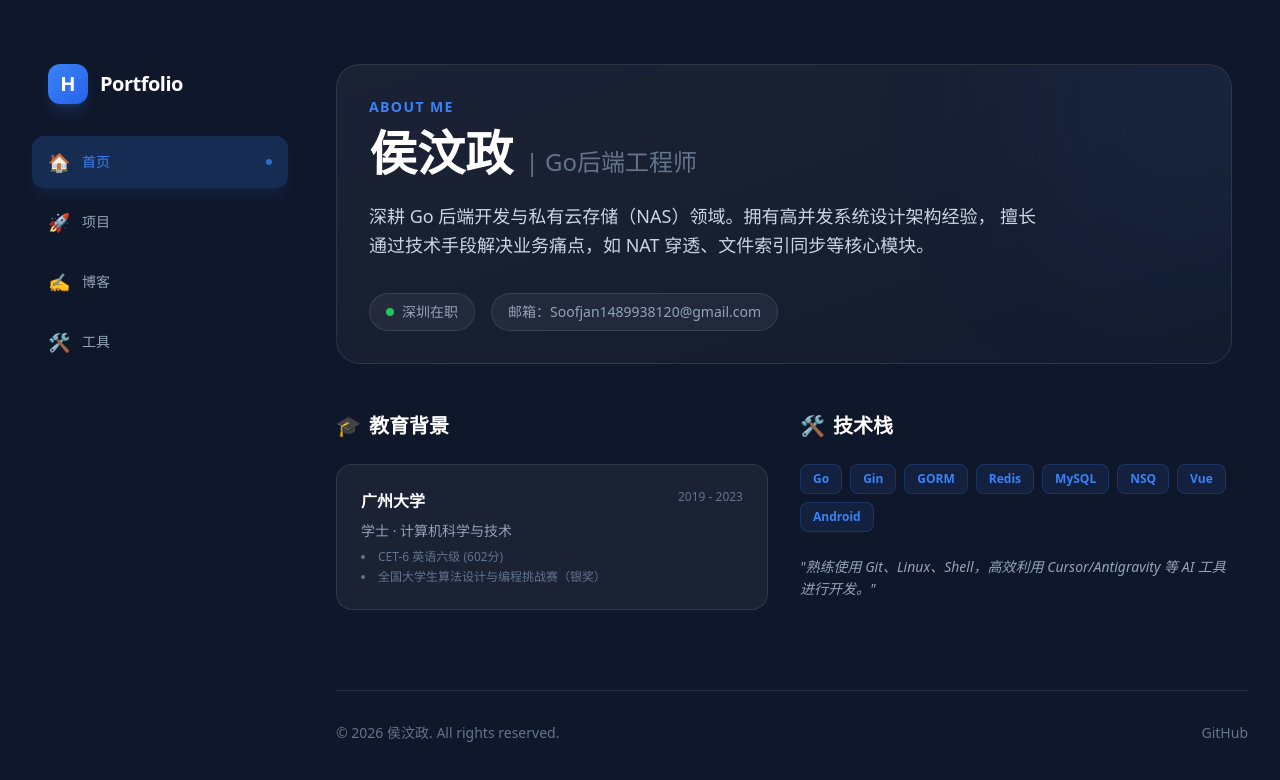
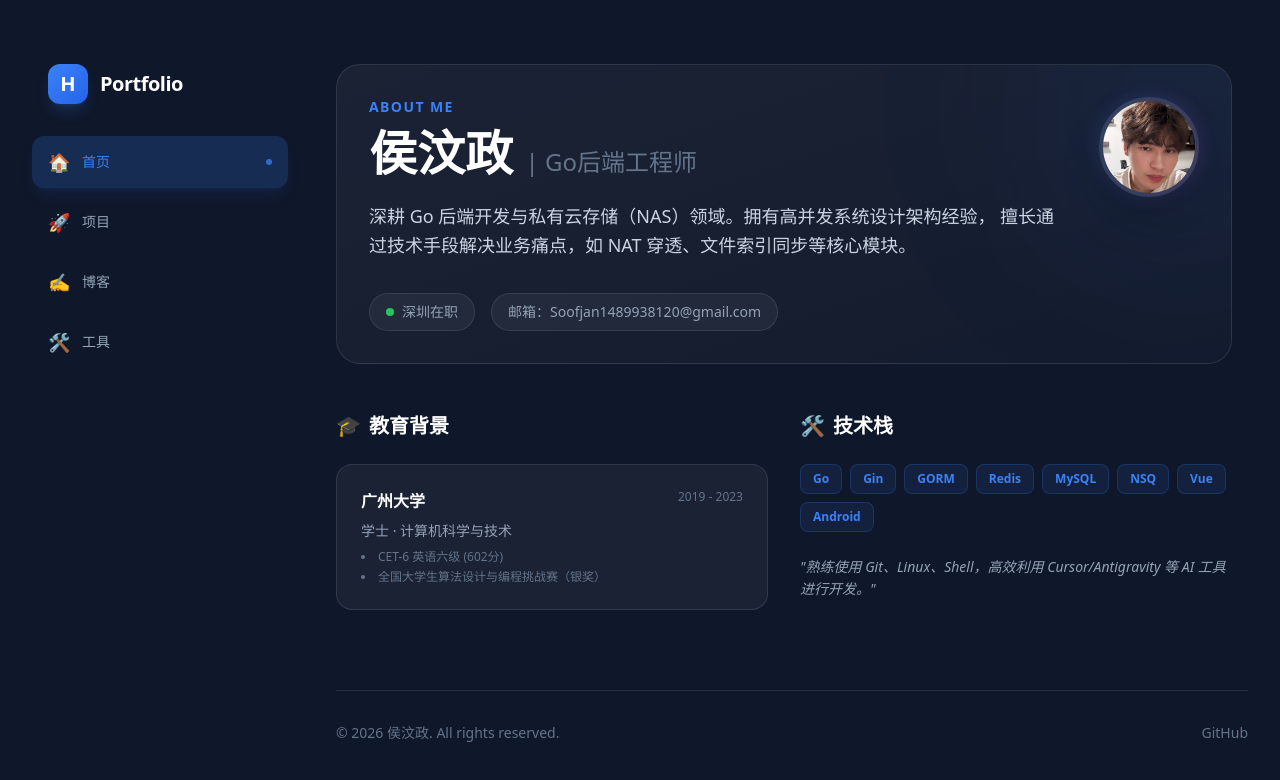
Before and after one commit to soofjan1234/PortfolioWebsite, a React (Vite) app: page / in a window 1280 px wide. Shown: the top 780 px of the page. Built offline with nearby package versions, Linux system fonts and the light colour scheme.

Commit message:
添加头像

```diff
--- a/src/pages/Home.jsx
+++ b/src/pages/Home.jsx
@@ -4,12 +4,13 @@ const Home = () => {
     return (
         <div className="space-y-12 animate-in fade-in slide-in-from-bottom-4 duration-700">
             <section className="relative overflow-hidden rounded-3xl bg-gradient-to-br from-white/5 to-white/[0.02] p-8 border border-white/10">
-                <div className="relative z-10">
+                <div className="relative z-10 flex flex-col md:flex-row items-center md:items-start justify-between gap-8">
+                    <div className="flex-1">
                         <h2 className="text-sm font-semibold uppercase tracking-widest text-primary mb-3">About Me</h2>
                         <h1 className="text-4xl sm:text-5xl font-bold text-white mb-6">
                             侯汶政 <span className="text-slate-500 text-2xl font-normal">| Go后端工程师</span>
                         </h1>
-                    <p className="text-lg text-slate-300 leading-relaxed max-w-2xl mb-8">
+                        <p className="text-lg text-slate-300 leading-relaxed mb-8">
                             深耕 Go 后端开发与私有云存储（NAS）领域。拥有高并发系统设计架构经验，
                             擅长通过技术手段解决业务痛点，如 NAT 穿透、文件索引同步等核心模块。
                         </p>
@@ -20,6 +21,16 @@ const Home = () => {
                             <div className="flex items-center gap-2 px-4 py-2 rounded-full bg-white/5 border border-white/10 text-sm text-slate-400">
                                 邮箱：Soofjan1489938120@gmail.com
                             </div>
+                        </div>
+                    </div>
+
+                    <div className="relative group">
+                        <div className="absolute -inset-1 bg-gradient-to-r from-primary/50 to-purple-500/50 rounded-full blur opacity-25 group-hover:opacity-50 transition duration-1000 group-hover:duration-200"></div>
+                        <img
+                            src="/avator.jpg"
+                            alt="Avatar"
+                            className="relative w-[100px] h-[100px] rounded-full object-cover border-4 border-white/10 shadow-2xl"
+                        />
                     </div>
                 </div>
                 {/* Decorative background element */}
```
Also changed, not shown: public/avator.jpg (added). Lines whose indentation alone changed are shown as unchanged.
